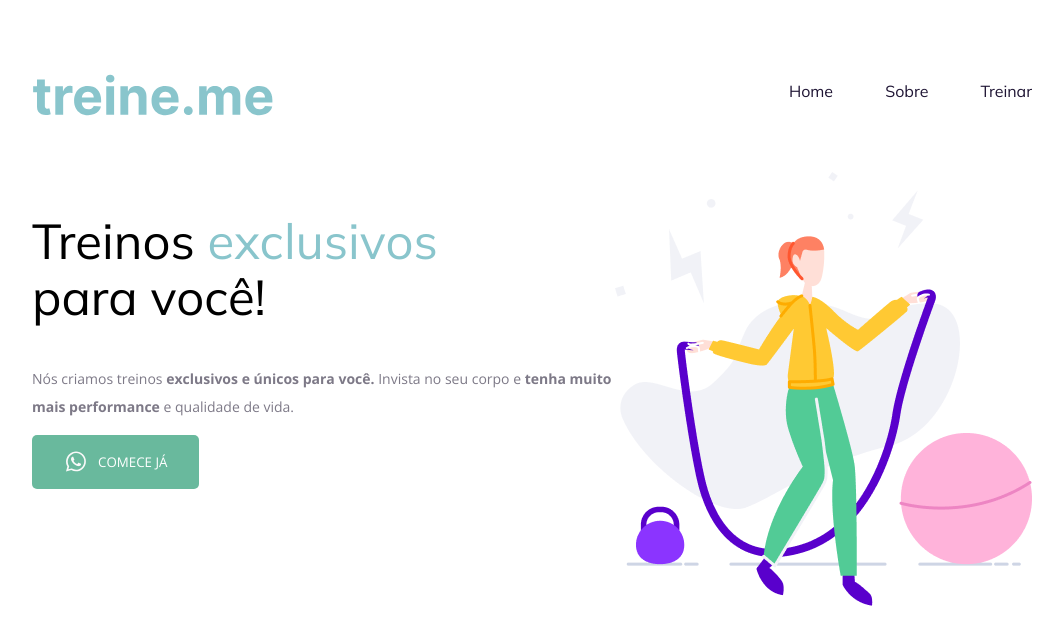
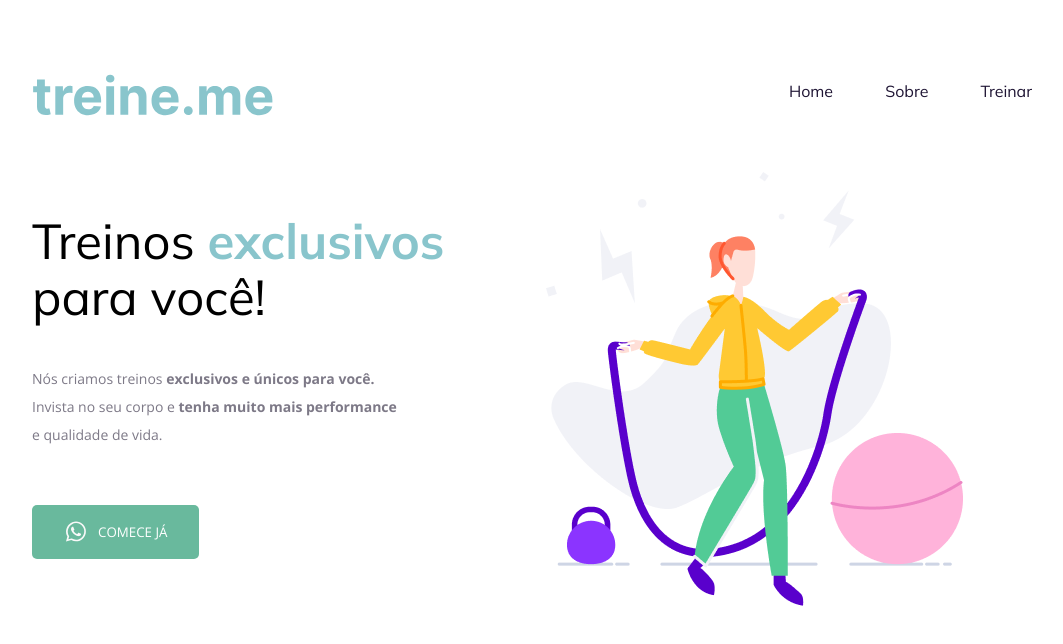
Before and after one commit to gustavimm/segundo-projeto-rocketseat, a plain HTML site: page index.html in a window 1280 px wide. Shown: the whole page, without its empty margins (108-1171 px from the left). Drawn offline with nearby package versions, Linux system fonts and the light colour scheme.

Commit message:
fix image

```diff
--- a/index.html
+++ b/index.html
@@ -35,8 +35,8 @@
                 </h1>
 
 
-                <p>Nós criamos treinos <strong>exclusivos e únicos para você.</strong>
-                        Invista no seu corpo e <strong>tenha muito mais performance</strong> e
+                <p>Nós criamos treinos <strong>exclusivos e únicos para você.</strong> <br>
+                       Invista no seu corpo e <strong>tenha muito mais performance</strong> <br> e
                         qualidade de vida.
                 </p>
 
@@ -48,7 +48,7 @@
 
             </section>
 
-            <img src="images/fitness-jump.png" alt="Desenho de uma mulher pulando corda">
+            <img id="image-right-side" src="images/fitness-jump.png" alt="Desenho de uma mulher pulando corda">
         </main>
 
 
--- a/style.css
+++ b/style.css
@@ -70,6 +70,7 @@ ul li a:hover {
 
 h1 span{
     color: #89C5CC;
+    font-weight: bold;
 
 }
 
@@ -105,4 +106,10 @@ p{
     font-size: 14px;
     line-height: 28px;
     color: #7D7987;
+    margin-bottom: 56px;
 }
+
+#image-right-side{
+    margin-left: 102px;
+
+}
```
